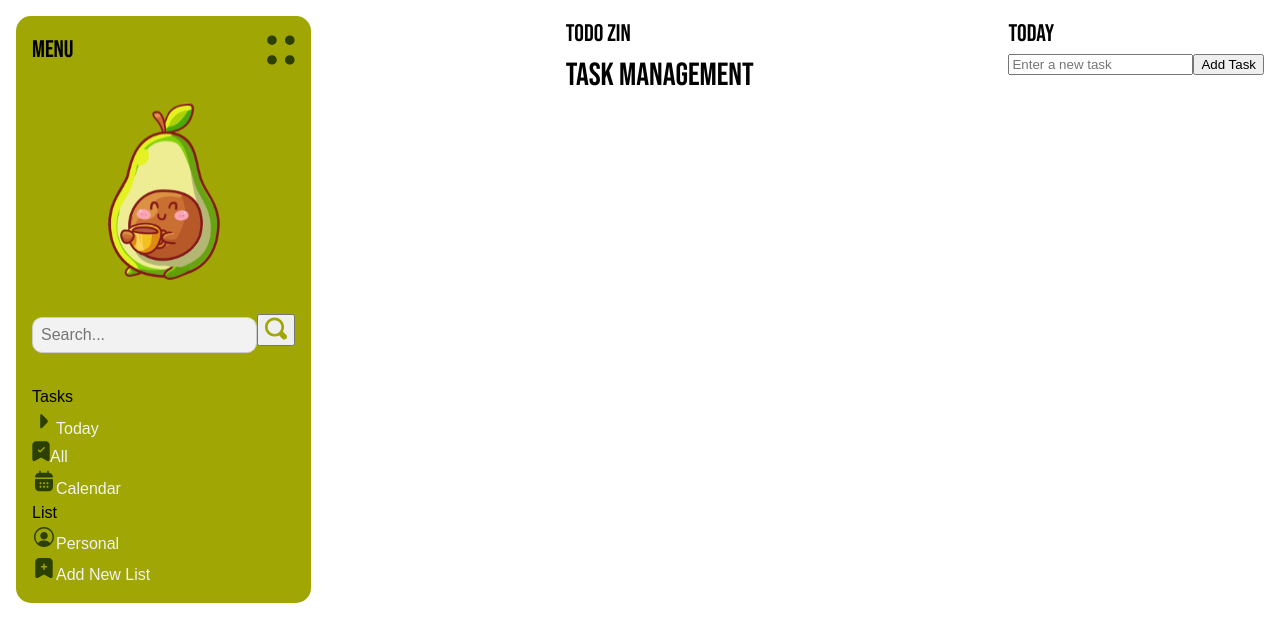
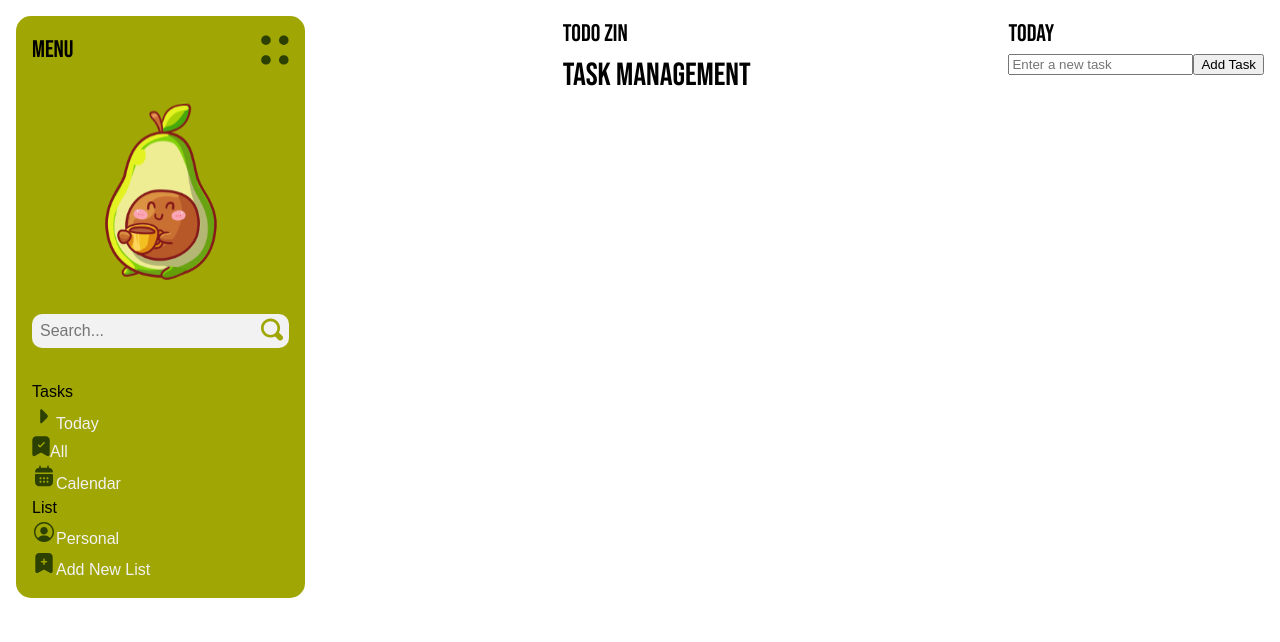
Before and after one commit to mari-spin/Todozin, a React (Vite) app in the folder todozin/: page / in a window 1280 px wide. Shown: the top 642 px of the page. Built offline with nearby package versions, Linux system fonts and the light colour scheme.

Commit message:
fix: search bar button

```diff
--- a/todozin/src/components/MenuNavegation/SearchBar/index.jsx
+++ b/todozin/src/components/MenuNavegation/SearchBar/index.jsx
@@ -1,6 +1,6 @@
 import { useState } from "react";
 import searchIcon from "../../../assets/icon/searchIcon.svg";
-import { SeachBarStyle } from "./style";
+import { ButtonStyle, FormStyle, SeachBarStyle } from "./style";
 
 const SearchBar = () => {
 
@@ -16,15 +16,17 @@ const SearchBar = () => {
     };
 
     return (
-        <form onSubmit={handleFormSubmit}>
+        <FormStyle onSubmit={handleFormSubmit}>
             <SeachBarStyle
                 type="text"
                 placeholder="Search..."
                 value={searchTerm}
                 onChange={handleInputChange}
             />
-            <button type="submit"><img src={searchIcon} alt="Search"/></button>
-        </form>
+            <ButtonStyle type="submit">
+                <img src={searchIcon} alt="Search"/>
+            </ButtonStyle>
+        </FormStyle>
     )
 }
 
--- a/todozin/src/components/MenuNavegation/SearchBar/style.js
+++ b/todozin/src/components/MenuNavegation/SearchBar/style.js
@@ -1,10 +1,25 @@
 import { styled } from "styled-components";
+
+export const FormStyle = styled.form`
+    display: flex;
+
+`
+
+export const ButtonStyle = styled.button`
+    background-color: var(--white);
+
+    border: 0 none;
+    border-radius: 0 10px 10px 0;
+
+
+
+`
 
 export const SeachBarStyle = styled.input`
     background-color: var(--white);
 
-    border: 1px solid #ccc;
-    border-radius: 10px;
+    border: 0 none;
+    border-radius: 10px 0px 0 10px;
 
     padding: 0.5rem;
     font-size: 1rem;
@@ -13,4 +28,6 @@ export const SeachBarStyle = styled.input`
     ::placeholder {
         color: var(--green-light);
     }
+
+
 `
```
